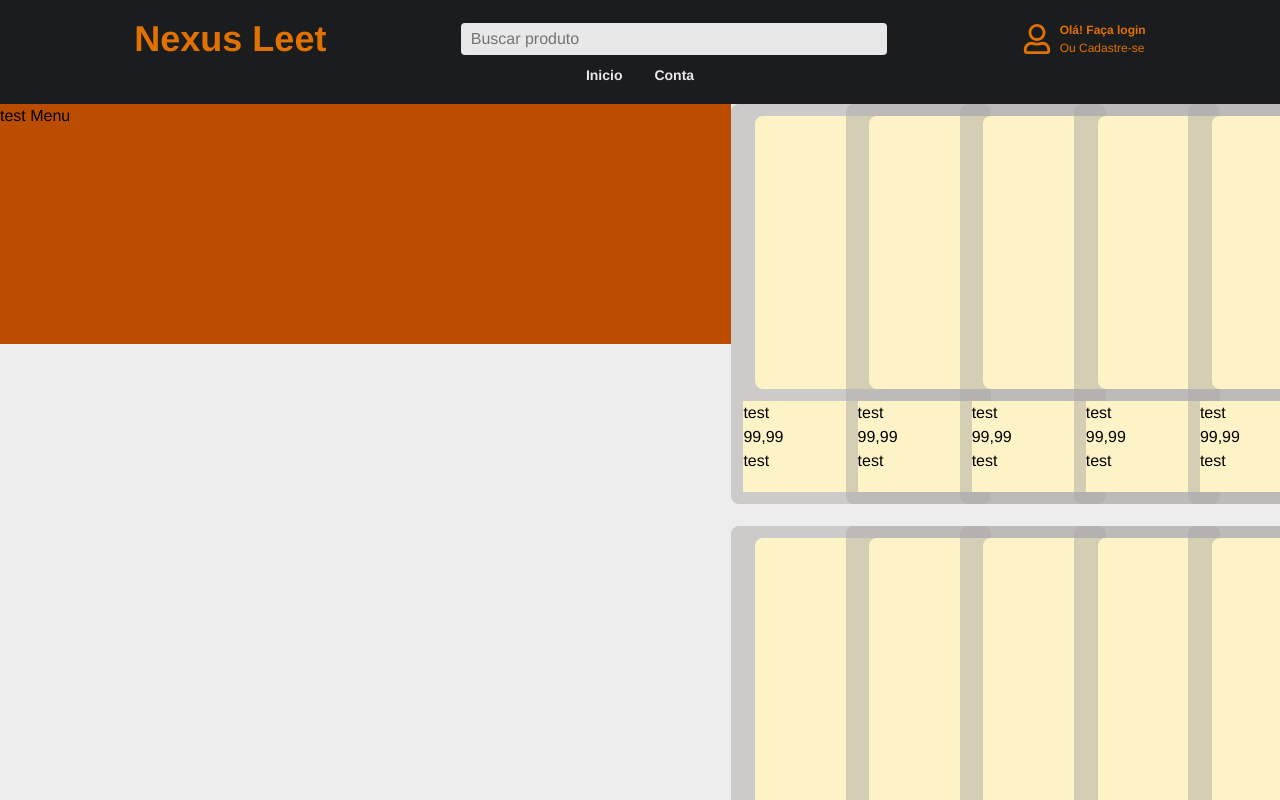
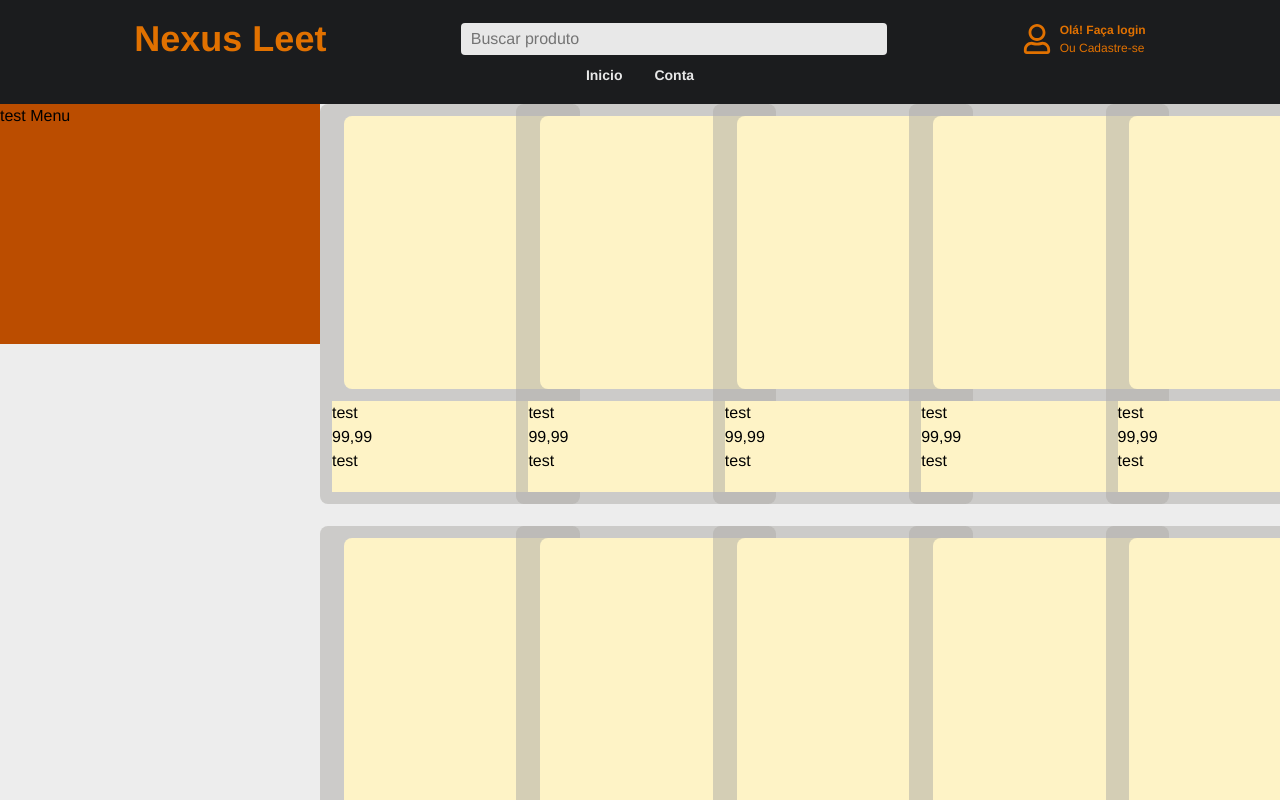
Before and after one commit to gustavocarvalho-ra/NextJs-NexusLeet, a Next.js app: page / in a window 1280 px wide. Built offline with nearby package versions, Linux system fonts and the light colour scheme; no server answers.

Commit message:
feat: test div menu

```diff
--- a/src/app/pag/main/page.tsx
+++ b/src/app/pag/main/page.tsx
@@ -9,7 +9,9 @@ export default function Main() {
     <div className="w-screen h-screen flex flex-col">
       <Header />
       <div className='w-full h-full flex'>
-        <MenuCategoria className='w-1/4'/>
+        <div className='w-1/4'>
+          <MenuCategoria className=''/>
+        </div>
         <div className='w-3/4 min-h-screen grid grid-cols-5 gap-5.5 flex-wrap '>
 
           <Card id={1} Name="test" Price="99,99" Type="test"/>
```
